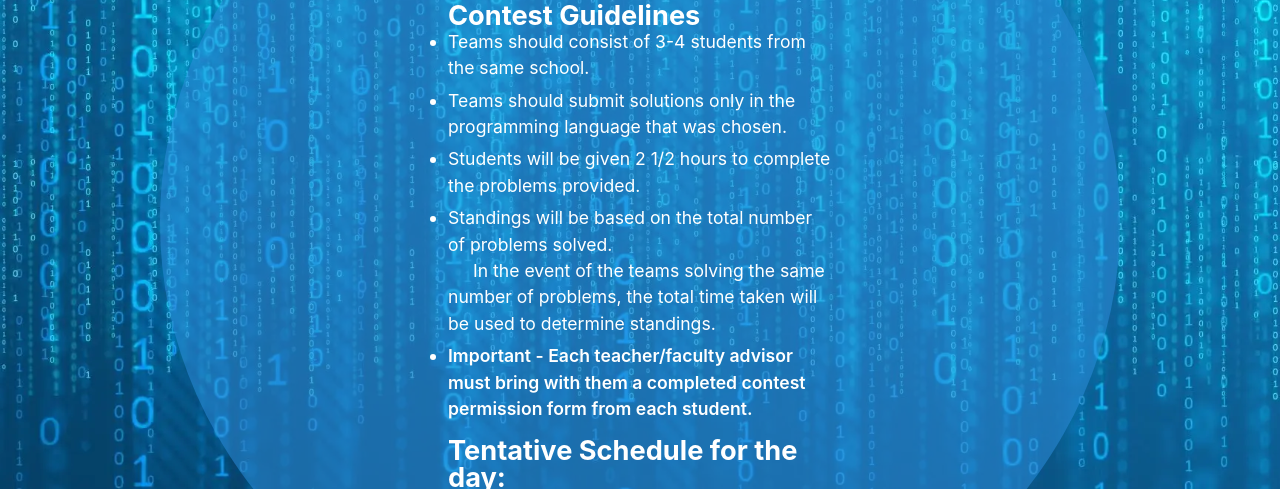
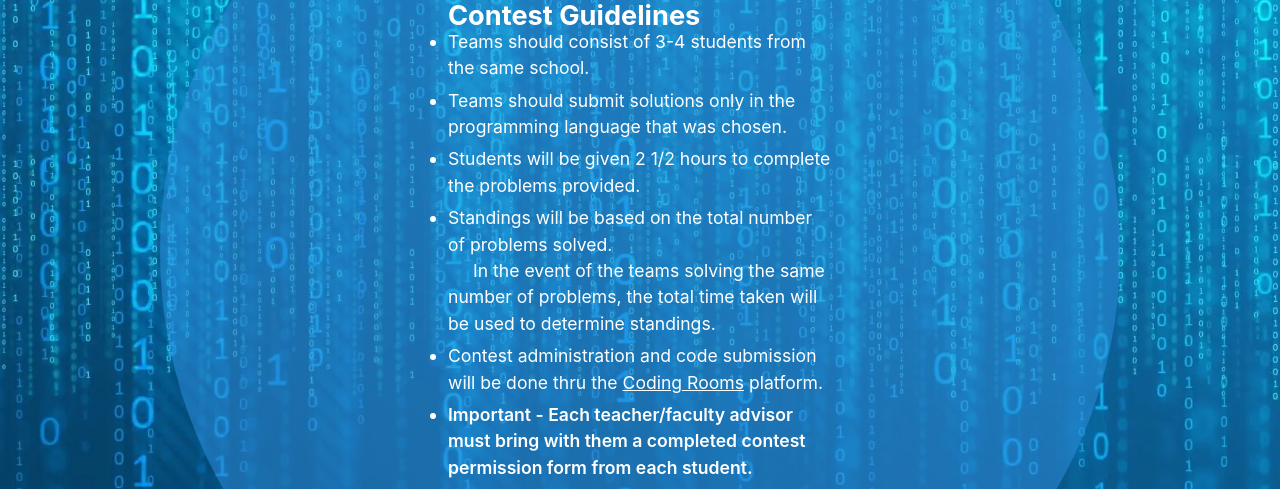
Before and after one commit to alank90/csta, a website: page public/pages/about.html in a window 1280 px wide. Shown: the part 307-796 px from the top of the page. Drawn offline with Linux system fonts and the light colour scheme.

Commit message:
Add some text to About.html

```diff
--- a/public/css/about.css
+++ b/public/css/about.css
@@ -144,6 +144,12 @@ img {
     height: auto;
 }
 
+a.underline-text {
+    color: #fff;
+    text-decoration: underline #fff;
+    cursor: pointer;
+}
+
 footer {
     display: flex;
     justify-content: center;
--- a/public/pages/about.html
+++ b/public/pages/about.html
@@ -40,6 +40,9 @@
             <li>Standings will be based on the total number of problems solved.<p>In the event of the teams solving the
                     same number of problems, the total time taken will be used to determine standings.</p>
             </li>
+            <li>Contest administration and code submission will be done thru the <a class="underline-text"
+                    href="https://www.codingrooms.com/" target="_blank" title="Visit the Coding Rooms Site">Coding
+                    Rooms</a> platform.</li>
             <li>Important - Each teacher/faculty advisor must bring with them a completed contest permission form from
                 each student.</li>
         </ul>
```
